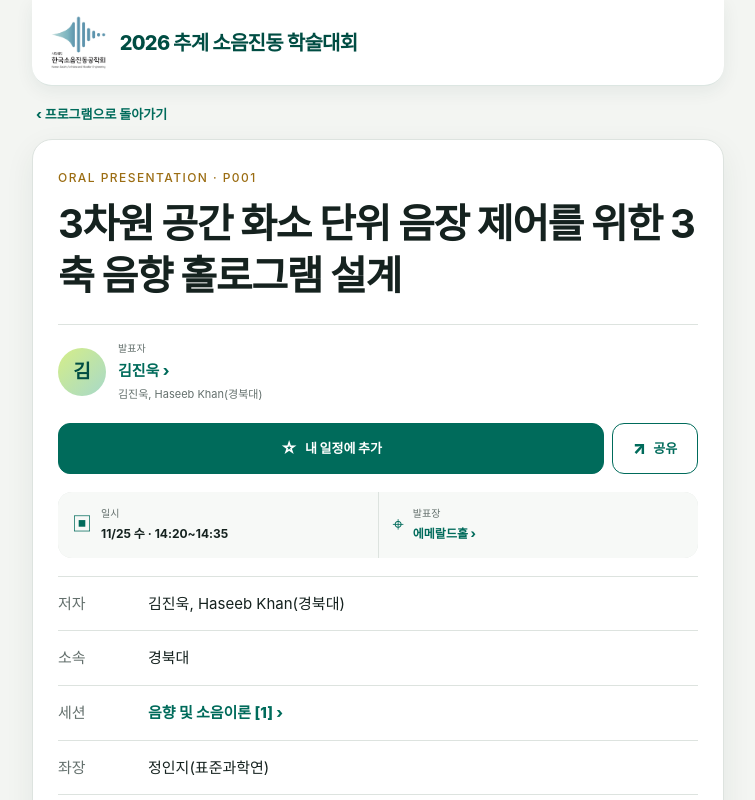
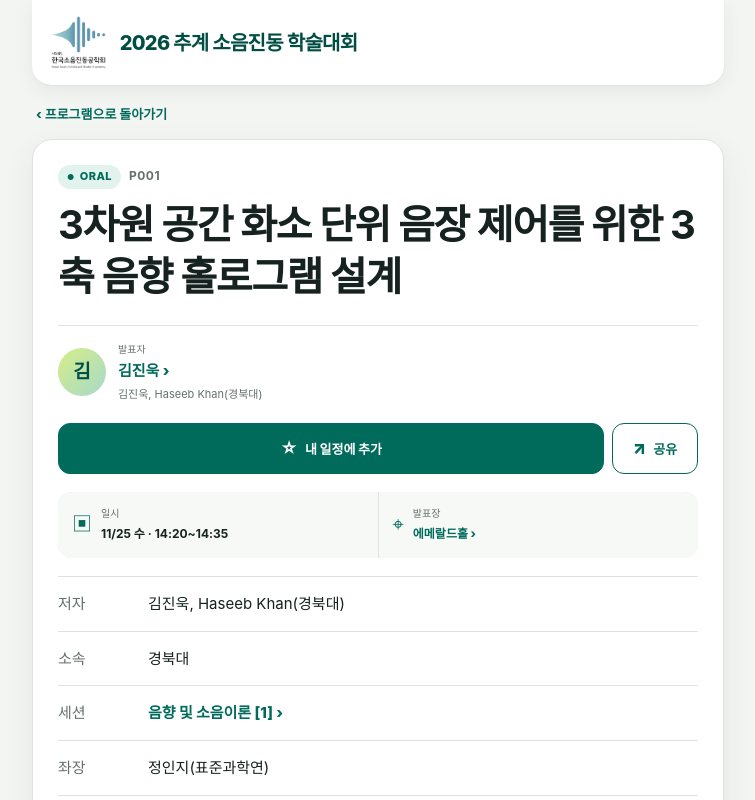
Before and after one commit to skim0130/KSNVE-Conference-app, a Next.js app: page /papers/p001 in a window 1280 px wide. Shown: the top 800 px of the page, without its empty margins (262-1017 px from the left). Built offline with nearby package versions, Linux system fonts and the light colour scheme; a web font is replaced by a local one.

Commit message:
Standardize presentation badges and paper header UI

```diff
--- a/app/papers/[id]/page.tsx
+++ b/app/papers/[id]/page.tsx
@@ -3,6 +3,7 @@ import Link from 'next/link';
 import Header from '@/components/Header';
 import OriginalPageViewer from '@/components/OriginalPageViewer';
 import PaperActions from '@/components/PaperActions';
+import PresentationBadge from '@/components/PresentationBadge';
 import { dayLabel, papers, sessions, speakers, venues } from '@/lib/conference';
 
 export function generateStaticParams() {
@@ -37,9 +38,7 @@ export default async function PaperDetail({
       </Link>
 
       <article className="detail-card">
-        <span className="paper-type">
-          ORAL PRESENTATION · {paper.id.toUpperCase()}
-        </span>
+        <PresentationBadge paper={paper} showId />
 
         <h1>{paper.title}</h1>
 
--- a/components/PaperCard.tsx
+++ b/components/PaperCard.tsx
@@ -1,8 +1,9 @@
 import Link from 'next/link';
 import { dayLabel, type Paper } from '@/lib/conference';
+import PresentationBadge from '@/components/PresentationBadge';
 
 export default function PaperCard({ paper, saved = false, onToggle }: { paper: Paper; saved?: boolean; onToggle?: (id: string) => void }) {
-  return <article className="card paper-card"><span className="paper-type">ORAL</span>
+  return <article className="card paper-card"><PresentationBadge paper={paper} showId />
     {onToggle && <button className="star" onClick={()=>onToggle(paper.id)} aria-label={saved ? `${paper.title} 일정에서 제거` : `${paper.title} 일정에 저장`} aria-pressed={saved}>{saved?'★':'☆'}</button>}
     <div className="paper-slot"><b>{dayLabel(paper.date)} · {paper.time}</b><span>⌖ {paper.venue}</span></div>
     <h3 className="paper-title"><Link href={`/papers/${paper.id}`}>{paper.title}</Link></h3>
--- /dev/null
+++ b/components/PresentationBadge.tsx
@@ -0,0 +1,19 @@
+import { sessions, type Paper } from '@/lib/conference';
+import { presentationTypeFor, presentationTypeMeta } from '@/lib/presentation-type';
+
+export default function PresentationBadge({ paper, showId = false }: { paper: Paper; showId?: boolean }) {
+  const session = sessions.find((item) => item.id === paper.sessionId);
+  const type = presentationTypeFor(paper, session);
+  const meta = presentationTypeMeta[type];
+  const paperId = (paper.paper_id || paper.id).toUpperCase();
+
+  return (
+    <div className="paper-presentation-header">
+      <span className={`presentation-badge presentation-${type.toLocaleLowerCase()}`}>
+        <span aria-hidden="true">{meta.symbol}</span>
+        {meta.label}
+      </span>
+      {showId && <span className="paper-display-id">{paperId}</span>}
+    </div>
+  );
+}
--- /dev/null
+++ b/lib/presentation-type.ts
@@ -0,0 +1,18 @@
+import type { Paper, Session } from '@/lib/conference';
+
+export type PresentationType = 'ORAL' | 'POSTER' | 'KEYNOTE' | 'INVITED';
+
+export const presentationTypeMeta: Record<PresentationType, { label: PresentationType; symbol: string }> = {
+  ORAL: { label: 'ORAL', symbol: '●' },
+  POSTER: { label: 'POSTER', symbol: '●' },
+  KEYNOTE: { label: 'KEYNOTE', symbol: '●' },
+  INVITED: { label: 'INVITED', symbol: '●' },
+};
+
+export function presentationTypeFor(paper: Paper, session?: Session): PresentationType {
+  const metadata = `${session?.title ?? paper.session} ${session?.category ?? ''}`;
+  if (/포스터|poster/i.test(metadata)) return 'POSTER';
+  if (/키노트|keynote|기조\s*강연/i.test(metadata)) return 'KEYNOTE';
+  if (/초청|invited/i.test(metadata)) return 'INVITED';
+  return 'ORAL';
+}
```
Also changed, not shown: app/globals.css.
